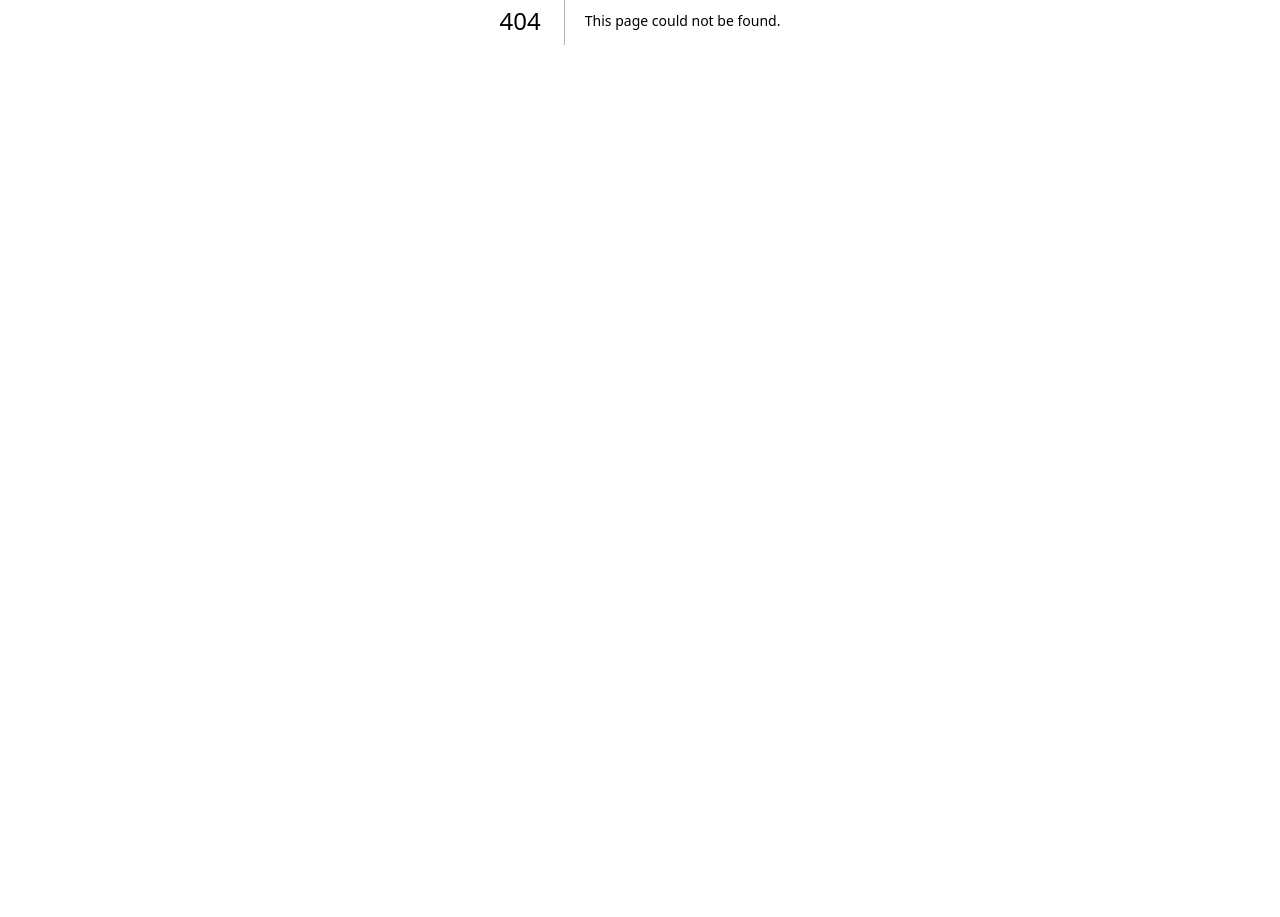
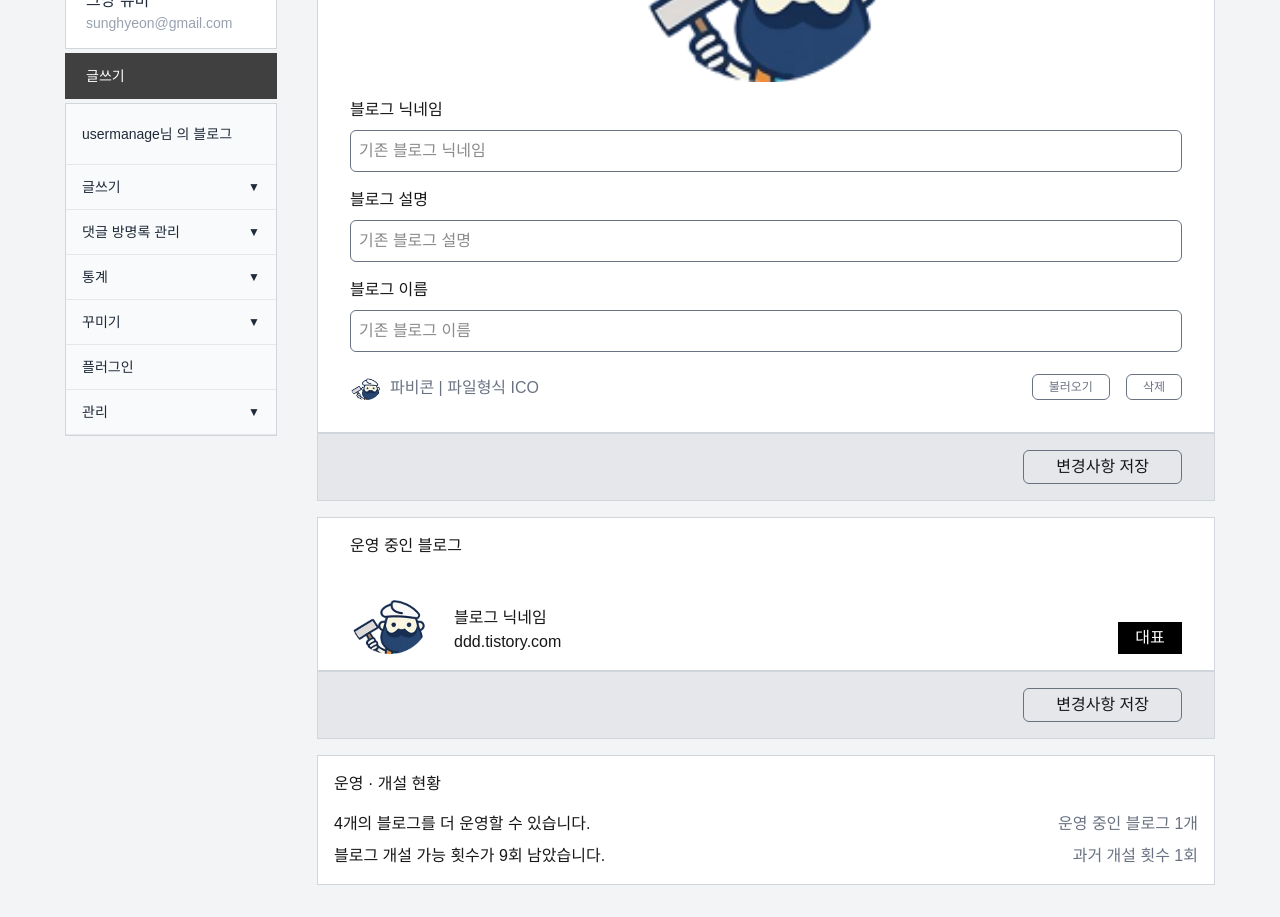
Before and after one commit to ncc-final-group/postsmith-blog, a Next.js app: page /usermanage/blogs in a window 1280 px wide. Before the commit this address had no page. Shown: the part 380-1297 px from the top of the page. Before the commit the page ends 800 px from the top, so only its background shows below. Built offline with nearby package versions, Linux system fonts and the light colour scheme.

Commit message:
블로그 관리

```diff
--- /dev/null
+++ b/app/usermanage/blogs/page.tsx
@@ -0,0 +1,125 @@
+'use client';
+
+import Image from 'next/image';
+import React from 'react';
+
+const PostSmiths: React.FC = () => {
+  return (
+    <div className="min-h-screen">
+      <div className="max-w-6xl">
+        <div className="flex items-center justify-between">
+          <h1 className="font-semilight flex items-center text-xl text-gray-800">
+            블로그 관리
+          </h1>
+        </div>
+      </div>
+
+      <div className="max-w-6xl pt-1">
+        <div className="flex flex-col items-center gap-4 border border-gray-300 bg-white p-8">
+          <figure className="relative self-center h-64 w-64">
+            <Image fill style={{ objectFit: 'contain' }} priority={true} src="/defaultProfile.png" sizes="(max-width: 768px) 100vw, (max-width: 1200px) 50vw, 33vw" alt={''} />
+          </figure>
+          <div className="flex flex-col gap-2 mx-8  w-full">
+            <label className="text-base">블로그 닉네임</label>
+            <input
+              placeholder="기존 블로그 닉네임"
+              className="border border-gray-500 rounded-md p-2 focus:outline-none focus:ring-0 w-full"
+            />
+          </div>
+
+          <div className="flex flex-col gap-2 mx-8 w-full">
+            <label className="text-base">블로그 설명</label>
+            <input
+              placeholder="기존 블로그 설명"
+              className="border border-gray-500 rounded-md p-2 focus:outline-none focus:ring-0 w-full"
+            />
+          </div>
+
+          <div className="flex flex-col gap-2 mx-8 w-full">
+            <label className="text-base">블로그 이름</label>
+            <input
+              placeholder="기존 블로그 이름"
+              className="border border-gray-500 rounded-md p-2 focus:outline-none focus:ring-0 w-full"
+            />
+          </div>
+
+          <div className="flex flex-row justify-between items-end gap-2 mx-8 w-full">
+            <div className="flex flex-row gap-2 items-end">
+              <figure className="relative self-center h-8 w-8">
+                <Image fill style={{ objectFit: 'contain' }} priority={true} src="/defaultProfile.png" sizes="(max-width: 768px) 100vw, (max-width: 1200px) 50vw, 33vw" alt={''} />
+              </figure>
+              <div className="text-gray-500 w-80">파비콘 | 파일형식 ICO</div>
+            </div>
+            <div className="flex flex-row gap-4">
+              <button className="border border-gray-500 rounded-md text-xs text-gray-500 py-1 px-4">
+                불러오기
+              </button>
+              <button className="border border-gray-500 rounded-md text-xs text-gray-500 py-1 px-4">
+                삭제
+              </button>
+            </div>
+          </div>
+
+        </div>
+        <div className="bg-gray-200 flex justify-end border border-gray-300 px-8 py-4 mt-auto">
+          <button className="border border-gray-500 rounded-md py-1 px-8">
+            변경사항 저장
+          </button>
+        </div>
+      </div>
+      <div className="max-w-6xl pt-4">
+        <div className="flex flex-col items-start gap-4 border border-gray-300 bg-white px-8 py-4 mt-auto">
+          <div className="flex items-center gap-2">
+            <h1>운영 중인 블로그</h1>
+          </div>
+
+          <div className="m-auto flex flex-col items-center gap-3 w-full">
+            <div className="flex justify-between items-end gap-2 w-full">
+              <figure className="relative h-20 w-20">
+                <Image fill style={{ objectFit: 'contain' }} priority={true} src="/defaultProfile.png" sizes="(max-width: 768px) 100vw, (max-width: 1200px) 50vw, 33vw" alt={''} />
+              </figure>
+              <div className="flex gap-4">
+                <div className="flex flex-col justify-center w-[40rem]">
+                  <div className="text-base font-medium">블로그 닉네임</div>
+                  <div className="text-base font-medium">ddd.tistory.com</div>
+                </div>
+              </div>
+              <div className="w-16 h-8 bg-black text-white flex items-center justify-center">
+                대표
+              </div>
+            </div>
+          </div>
+        </div>
+        <div className="bg-gray-200 flex justify-end border border-gray-300 px-8 py-4 ml-auto">
+          <button className="border border-gray-500 rounded-md px-8 py-1 hover:bg-gray-300 transition">
+            변경사항 저장
+          </button>
+        </div>
+      </div>
+
+      <div className="max-w-6xl pt-4">
+        <div className="flex flex-col items-start gap-4 border border-gray-300 bg-white p-4 w-full">
+          <div className="flex items-center gap-2">
+            <h1>운영 · 개설 현황</h1>
+          </div>
+
+          <div className="flex flex-col items-center gap-3 w-full">
+            <div className="flex flex-col justify-between gap-2 w-full">
+              <div className="flex justify-between w-full">
+                <div className="w-[40rem] text-base">4개의 블로그를 더 운영할 수 있습니다.</div>
+                <div className="w-36 text-right text-gray-500">운영 중인 블로그 1개</div>
+              </div>
+
+              <div className="flex justify-between w-full">
+                <div className="w-[40rem] text-base">블로그 개설 가능 횟수가 9회 남았습니다.</div>
+                <div className="w-36 text-right text-gray-500">과거 개설 횟수 1회</div>
+              </div>
+            </div>
+          </div>
+        </div>
+      </div>
+    </div>
+  );
+};
+
+export default PostSmiths;
--- a/components/Sidebar.tsx
+++ b/components/Sidebar.tsx
@@ -74,9 +74,11 @@ export default function Sidebar() {
       {/* 상단 사용자 정보 영역 */}
       <div className="mb-1 w-53 flex-col justify-center">
         <div className="flex h-54 items-center justify-center border border-gray-300 bg-gray-200">
-          <figure className="relative h-54 w-40">
-            <Image fill style={{ objectFit: 'contain' }} priority={true} src="/defaultProfile.png" sizes="(max-width: 768px) 100vw, (max-width: 1200px) 50vw, 33vw" alt={''} />
-          </figure>
+          <Link href="/usermanage/managepage" className="ml-5 block text-sm font-medium text-white">
+            <figure className="relative h-54 w-40">
+              <Image fill style={{ objectFit: 'contain' }} priority={true} src="/defaultProfile.png" sizes="(max-width: 768px) 100vw, (max-width: 1200px) 50vw, 33vw" alt={''} />
+            </figure>
+          </Link>
         </div>
         <div className="flex h-18 flex-col border border-t-0 border-gray-300 bg-white px-5 py-3">
           <span className="text-base">그냥 뉴비</span>
```
